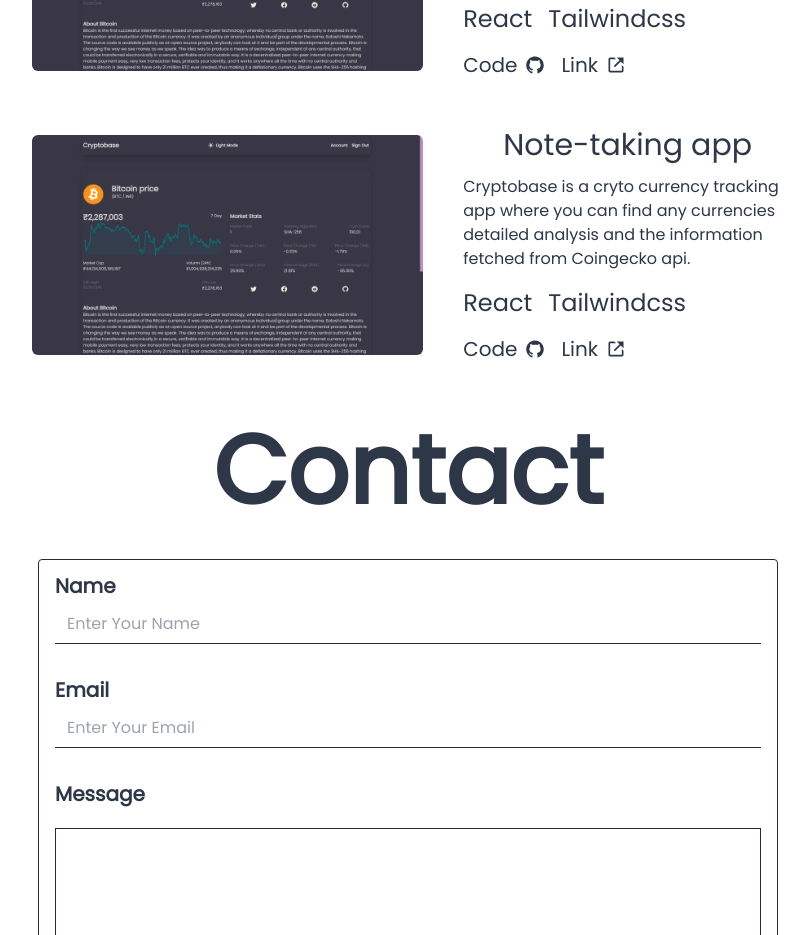
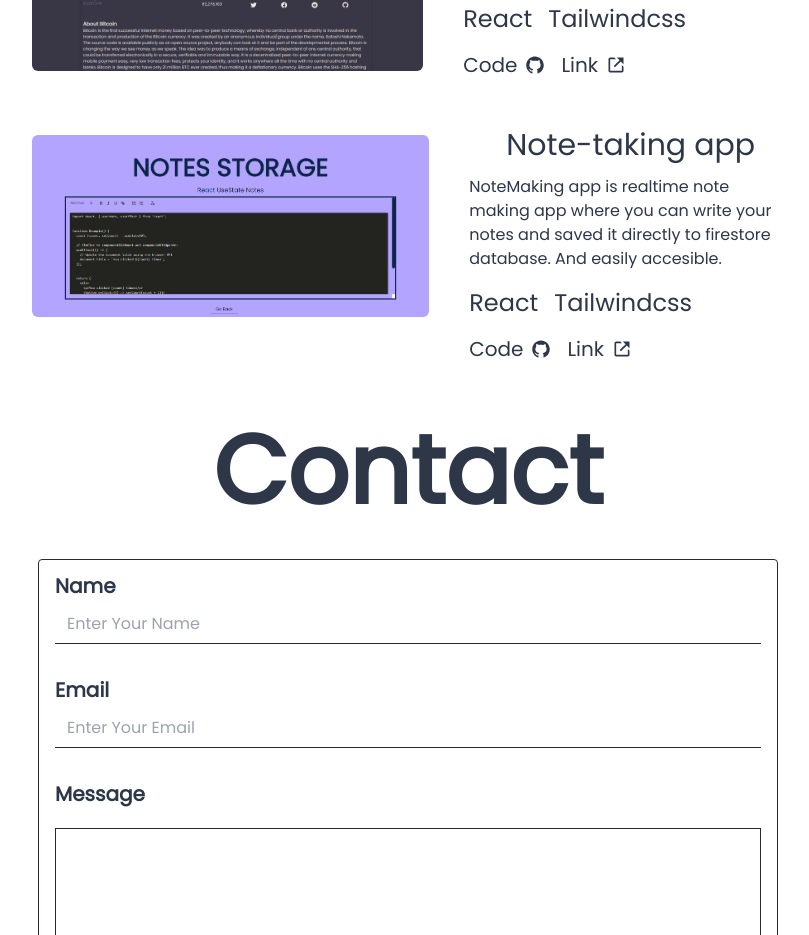
Before and after one commit to TusharUtane07/personal-portfolio, a React (Create React App) app: page / in a window 1280 px wide. Shown: the part 2880-3815 px from the top of the page, without its empty margins (232-1041 px from the left). Built offline with nearby package versions, Linux system fonts and the light colour scheme.

Commit message:
Updated UI

```diff
--- a/src/App.jsx
+++ b/src/App.jsx
@@ -39,7 +39,7 @@ const App = () => {
         pauseOnHover
         theme="colored"
       />
-      <Navbar />
+      {/* <Navbar /> */}
       <Home />
       <div id="about">
         <About />
--- a/src/components/Home.jsx
+++ b/src/components/Home.jsx
@@ -3,9 +3,12 @@ import w1 from "../assests/w1.png";
 import { BsLinkedin, BsGithub } from "react-icons/bs";
 import Images from "./Images";
 import "animate.css";
+import Navbar from "./Navbar";
 
 const Home = () => {
   return (
+    <>
+    <Navbar/>
     <div className="font-poppins lg:ml-[200px] pb-20">
       <div className="lg:flex lg:items-center  lg:mx-5 lg:space-x-10 animate__animated animate__fadeInLeftBig">
         <div className="">
@@ -56,6 +59,7 @@ const Home = () => {
         </div>
       </div>
     </div>
+    </>
   );
 };
 
--- a/src/components/Navbar.jsx
+++ b/src/components/Navbar.jsx
@@ -16,7 +16,7 @@ const Navbar = () => {
 
   return (
     <>
-      <div className="font-poppins text-primary lg:hidden shadow-md ">
+      <div className="font-poppins text-primary lg:hidden shadow-md">
         <div
           className=" flex items-center justify-between mx-5 text-2xl h-16  md:text-5xl
       md:mx-10 md:my-5 md:pb-2 font-extrabold"
--- a/src/components/ProjectItem.jsx
+++ b/src/components/ProjectItem.jsx
@@ -4,13 +4,14 @@ import { BiLinkExternal } from "react-icons/bi";
 import p1 from "../assests/1.png";
 import p2 from "../assests/2.png";
 import p3 from "../assests/3.png";
+import p4 from "../assests/p4.png";
 
 const ProjectItem = () => {
   return (
     <>
       <div className="pb-5 mx-1 mt-4 lg:flex xl:mx-60">
         <div className="p-1 lg:ml-5">
-          <a href="https://cornflix2-0.vercel.app/">
+          <a href="https://cornflix2-0.vercel.app/" target="_blank">
             <img
               src={p1}
               alt=""
@@ -31,12 +32,15 @@ const ProjectItem = () => {
             <p className="pt-4">Scss</p>
           </div>
           <div className="flex gap-4 ml-4 hover:cursor-pointer">
-            <a href="https://github.com/CodeWithTusharUtane/cornflix2.0">
+            <a
+              href="https://github.com/CodeWithTusharUtane/cornflix2.0"
+              target="_blank"
+            >
               <p className="pt-4 flex items-center gap-2 text-xl">
                 Code <AiFillGithub />
               </p>
             </a>
-            <a href="https://cornflix2-0.vercel.app/">
+            <a href="https://cornflix2-0.vercel.app/" target="_blank">
               <p className="pt-4 flex text-xl items-center gap-2">
                 Link <BiLinkExternal />
               </p>
@@ -46,7 +50,7 @@ const ProjectItem = () => {
       </div>
       <div className="pb-5 mx-1 mt-4 lg:flex xl:mx-60">
         <div className="p-1 lg:ml-5">
-          <a href="https://eshoppinghub.vercel.app/">
+          <a href="https://eshoppinghub.vercel.app/" target="_blank">
             <img
               src={p2}
               alt=""
@@ -68,12 +72,15 @@ const ProjectItem = () => {
             <p className="pt-4">Firebase</p>
           </div>
           <div className="flex gap-4 ml-4 hover:cursor-pointer">
-            <a href="https://github.com/CodeWithTusharUtane/Ecommerce-app">
+            <a
+              href="https://github.com/CodeWithTusharUtane/Ecommerce-app"
+              target="_blank"
+            >
               <p className="pt-4 flex items-center gap-2 text-xl">
                 Code <AiFillGithub />
               </p>
             </a>
-            <a href="https://eshoppinghub.vercel.app/">
+            <a href="https://eshoppinghub.vercel.app/" target="_blank">
               <p className="pt-4 flex text-xl items-center gap-2">
                 Link <BiLinkExternal />
               </p>
@@ -83,7 +90,7 @@ const ProjectItem = () => {
       </div>
       <div className="pb-5 mx-1 mt-4 lg:flex xl:mx-60">
         <div className="p-1 lg:ml-5">
-          <a href="https://cryptobase-rho.vercel.app/">
+          <a href="https://cryptobase-rho.vercel.app/" target="_blank">
             <img
               src={p3}
               alt=""
@@ -121,9 +128,9 @@ const ProjectItem = () => {
       </div>
       <div className="pb-5 mx-1 mt-4 lg:flex xl:mx-60">
         <div className="p-1 lg:ml-5">
-          <a href="https://cryptobase-rho.vercel.app/">
+          <a href="https://notemaking-app.vercel.app" target="_blank">
             <img
-              src={p3}
+              src={p4}
               alt=""
               className="w-[300px] md:w-[500px] mt-4 m-auto rounded-md lg:w-[1300px] hover:cursor-pointer"
             />
@@ -132,9 +139,9 @@ const ProjectItem = () => {
         <div className="ml-5">
           <p className="text-3xl text-center py-3">Note-taking app</p>
           <p className="mx-4">
-            Cryptobase is a cryto currency tracking app where you can find any
-            currencies detailed analysis and the information fetched from
-            Coingecko api.
+            NoteMaking app is realtime note making app where you can write your
+            notes and saved it directly to firestore database. And easily
+            accesible.
           </p>
           <div className="flex gap-4 text-2xl ml-4">
             <p className="pt-4"> React</p>
@@ -143,13 +150,13 @@ const ProjectItem = () => {
           <div className="flex gap-4 ml-4 hover:cursor-pointer">
             <a
               target="_blank"
-              href="https://github.com/CodeWithTusharUtane/cryptobase"
+              href="https://github.com/TusharUtane07/notemaking-app"
             >
               <p className="pt-4 flex items-center gap-2 text-xl">
                 Code <AiFillGithub />
               </p>
             </a>
-            <a href="https://cryptobase-rho.vercel.app/" target="_blank">
+            <a href="https://notemaking-app.vercel.app" target="_blank">
               <p className="pt-4 flex text-xl items-center gap-2">
                 Link <BiLinkExternal />
               </p>
```
Also changed, not shown: src/assests/p4.png (added).
